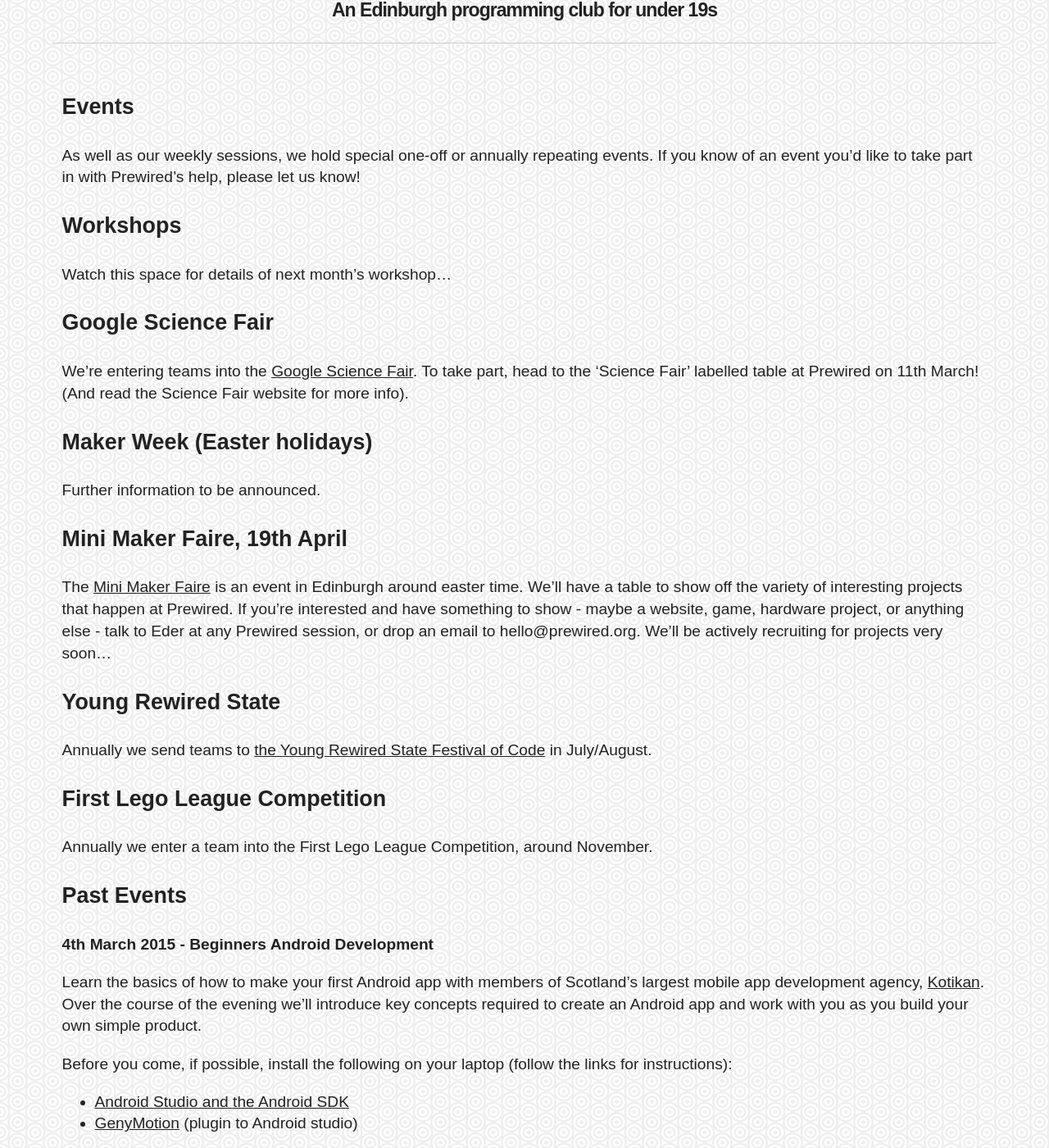
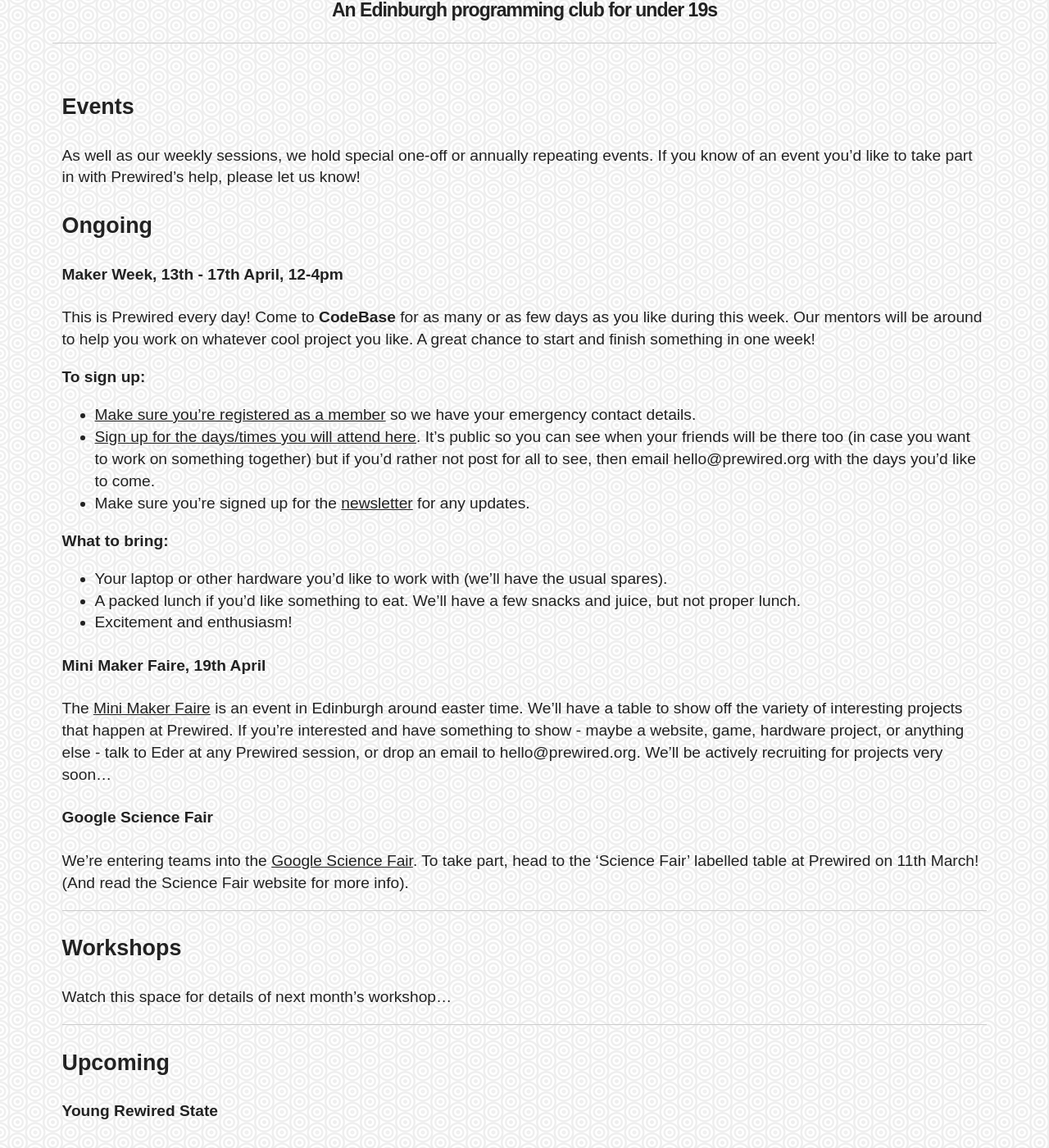
Before and after one commit to prewired/prewired.github.io, a Jekyll site: the page built from events.md, in a window 1280 px wide and 1400 px high, scrolled down 369 px. Shown: the whole window at 82% size. Built offline with Jekyll 4.4.1, drawn with Linux system fonts in a browser that asks for light colours; some web fonts are replaced.

Commit message:
Maker Week

```diff
--- a/events.md
+++ b/events.md
@@ -7,29 +7,51 @@ redirect_from: "/events/"
 
 As well as our weekly sessions, we hold special one-off or annually repeating events. If you know of an event you'd like to take part in with Prewired's help, please let us know!
 
+### Ongoing
+
+#### Maker Week, 13th - 17th April, 12-4pm
+
+This is Prewired every day! Come to **CodeBase** for as many or as few days as you like during this week. Our mentors will be around to help you work on whatever cool project you like. A great chance to start and finish something in one week!
+
+**To sign up:**
+
+* [Make sure you're registered as a member](/membership.html) so we have your emergency contact details.
+* [Sign up for the days/times you will attend here](http://doodle.com/cakheiix3min7is9). It's public so you can see when your friends will be there too (in case you want to work on something together) but if you'd rather not post for all to see, then email hello@prewired.org with the days you'd like to come.
+* Make sure you're signed up for the [newsletter](#newsletter) for any updates.
+
+**What to bring:**
+
+* Your laptop or other hardware you'd like to work with (we'll have the usual spares).
+* A packed lunch if you'd like something to eat. We'll have a few snacks and juice, but not proper lunch.
+* Excitement and enthusiasm!
+
+#### Mini Maker Faire, 19th April
+
+The [Mini Maker Faire](http://makerfaireedinburgh.com/) is an event in Edinburgh around easter time. We'll have a table to show off the variety of interesting projects that happen at Prewired. If you're interested and have something to show - maybe a website, game, hardware project, or anything else - talk to Eder at any Prewired session, or drop an email to hello@prewired.org. We'll be actively recruiting for projects very soon...
+
+#### Google Science Fair
+
+We're entering teams into the [Google Science Fair](https://www.googlesciencefair.com). To take part, head to the 'Science Fair' labelled table at Prewired on 11th March! (And read the Science Fair website for more info).
+
+<hr/>
+
 ### Workshops
 
 Watch this space for details of next month's workshop...
 
-### Google Science Fair
+<hr/>
 
-We're entering teams into the [Google Science Fair](https://www.googlesciencefair.com). To take part, head to the 'Science Fair' labelled table at Prewired on 11th March! (And read the Science Fair website for more info).
+### Upcoming
 
-### Maker Week (Easter holidays)
-
-Further information to be announced.
-
-### Mini Maker Faire, 19th April
-
-The [Mini Maker Faire](http://makerfaireedinburgh.com/) is an event in Edinburgh around easter time. We'll have a table to show off the variety of interesting projects that happen at Prewired. If you're interested and have something to show - maybe a website, game, hardware project, or anything else - talk to Eder at any Prewired session, or drop an email to hello@prewired.org. We'll be actively recruiting for projects very soon...
-
-### Young Rewired State
+#### Young Rewired State
 
 Annually we send teams to [the Young Rewired State Festival of Code](http://www.yrs.io) in July/August.
 
-### First Lego League Competition
+#### First Lego League Competition
 
 Annually we enter a team into the First Lego League Competition, around November.
+
+<hr/>
 
 ### Past Events
 
```
